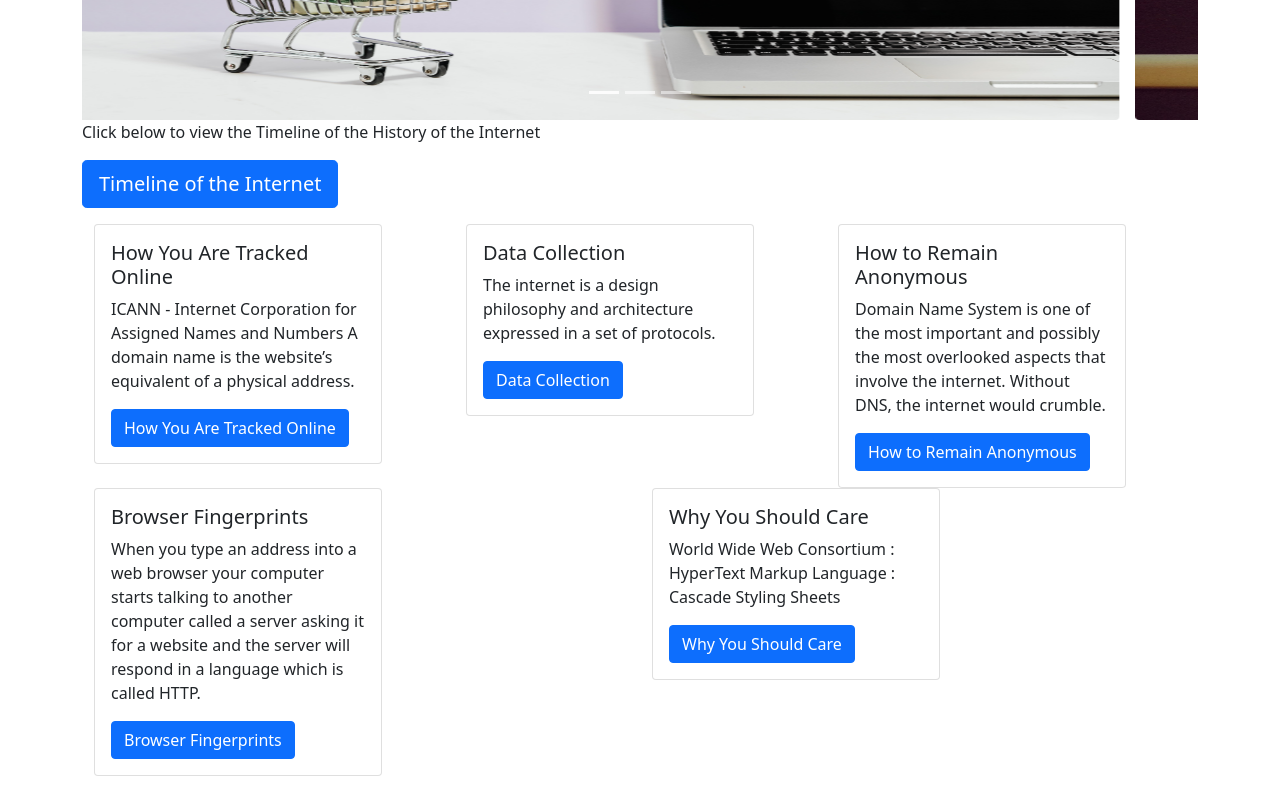
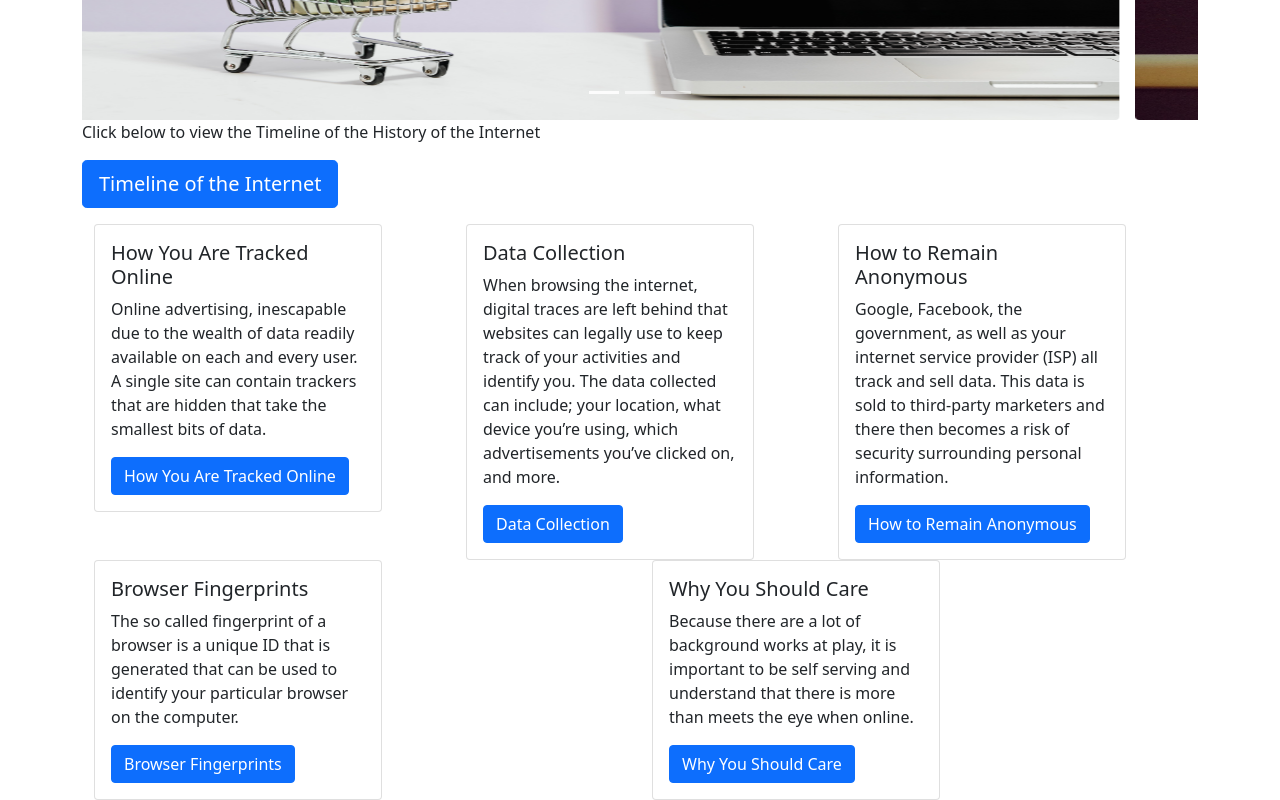
Before and after one commit to DanteArdolino/OnlineMarketing_DataPrivacy, a website: page docs/index.html in a window 1280 px wide. Shown: the part 530-1330 px from the top of the page. Before the commit the page ends 1306 px from the top, so only its background shows below. Drawn offline with nearby package versions, Linux system fonts and the light colour scheme.

Commit message:
Task: updated web page links

```diff
--- a/docs/index.html
+++ b/docs/index.html
@@ -106,8 +106,9 @@
           <div class="card" style="width: 18rem;">
             <div class="card-body">
               <h5 class="card-title">How You Are Tracked Online</h5>
-              <p class="card-text">ICANN -  Internet Corporation for Assigned Names and Numbers
-                A domain name is the website’s equivalent of a physical address.</p>
+              <p class="card-text">Online advertising, inescapable due to the wealth of data readily available on each
+                and every user. A single site can contain trackers that are hidden that take the smallest bits of data.
+              </p>
               <a href="InternetTracking.html" class="btn btn-primary">How You Are Tracked Online</a>
             </div>
           </div>
@@ -116,7 +117,9 @@
           <div class="card" style="width: 18rem;">
             <div class="card-body">
               <h5 class="card-title">Data Collection</h5>
-              <p class="card-text">The internet is a design philosophy and architecture expressed in a set of protocols.</p>
+              <p class="card-text">When browsing the internet, digital traces are left behind that websites can legally
+                use to keep track of your activities and identify you. The data collected can include; your location,
+                what device you’re using, which advertisements you’ve clicked on, and more.</p>
               <a href="DataCollection.html" class="btn btn-primary">Data Collection</a>
             </div>
           </div>
@@ -125,8 +128,9 @@
           <div class="card" style="width: 18rem;">
             <div class="card-body">
               <h5 class="card-title">How to Remain Anonymous</h5>
-              <p class="card-text">Domain Name System is one of the most important and possibly the most overlooked aspects that involve the
-                internet. Without DNS, the internet would crumble.</p>
+              <p class="card-text">Google, Facebook, the government, as well as your internet service provider (ISP) all
+                track and sell data. This data is sold to third-party marketers and there then becomes a risk of
+                security surrounding personal information.</p>
               <a href="Anonimity.html" class="btn btn-primary">How to Remain Anonymous</a>
             </div>
           </div>
@@ -137,8 +141,8 @@
           <div class="card" style="width: 18rem;">
             <div class="card-body">
               <h5 class="card-title">Browser Fingerprints</h5>
-              <p class="card-text">When you type an address into a web browser your computer starts talking to another computer called a server
-                asking it for a website and the server will respond in a language which is called HTTP.</p>
+              <p class="card-text">The so called fingerprint of a browser is a unique ID that is generated that can be
+                used to identify your particular browser on the computer.</p>
               <a href="BrowserFingerprinting.html" class="btn btn-primary">Browser Fingerprints</a>
             </div>
           </div>
@@ -147,7 +151,8 @@
           <div class="card" style="width: 18rem;">
             <div class="card-body">
               <h5 class="card-title">Why You Should Care</h5>
-              <p class="card-text">World Wide Web Consortium : HyperText Markup Language : Cascade Styling Sheets</p>
+              <p class="card-text">Because there are a lot of background works at play, it is important to be self
+                serving and understand that there is more than meets the eye when online.</p>
               <a href="WhyCare.html" class="btn btn-primary">Why You Should Care</a>
             </div>
           </div>
```
